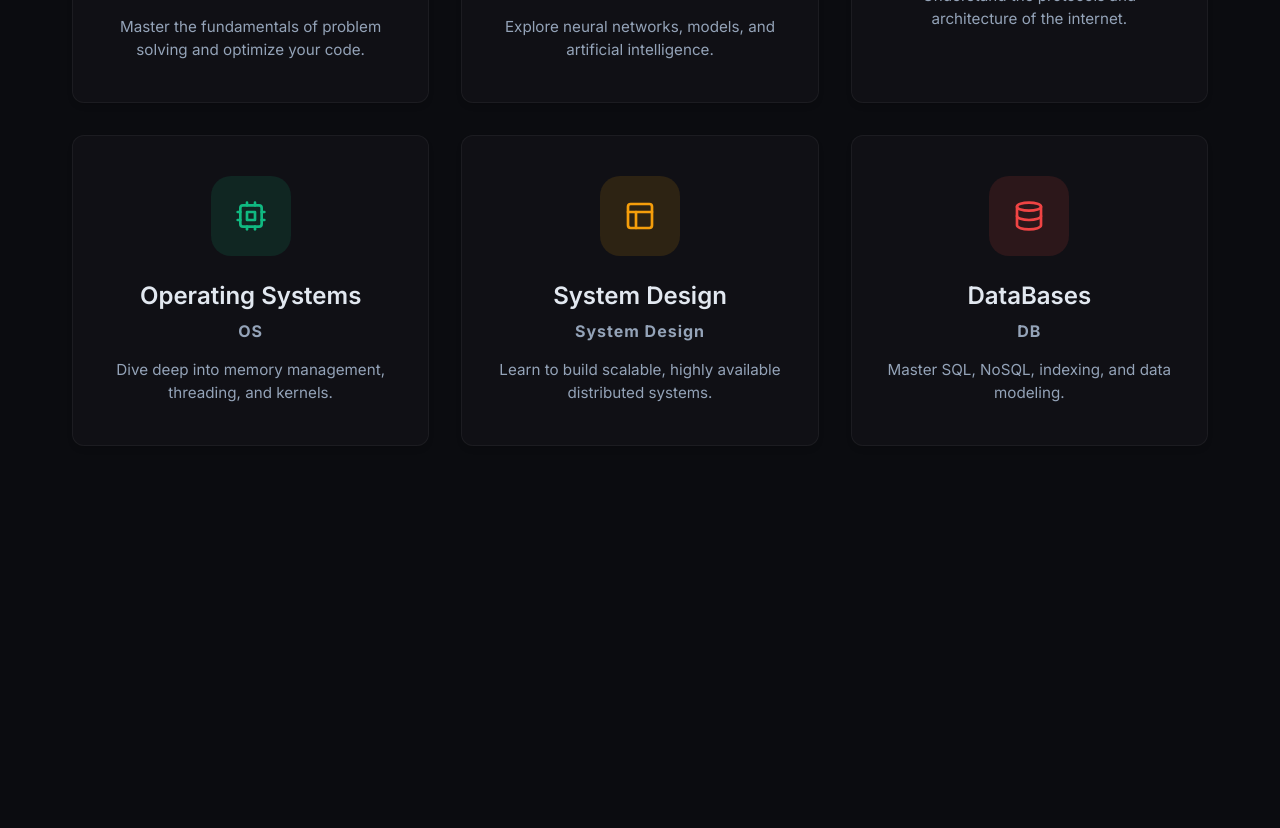
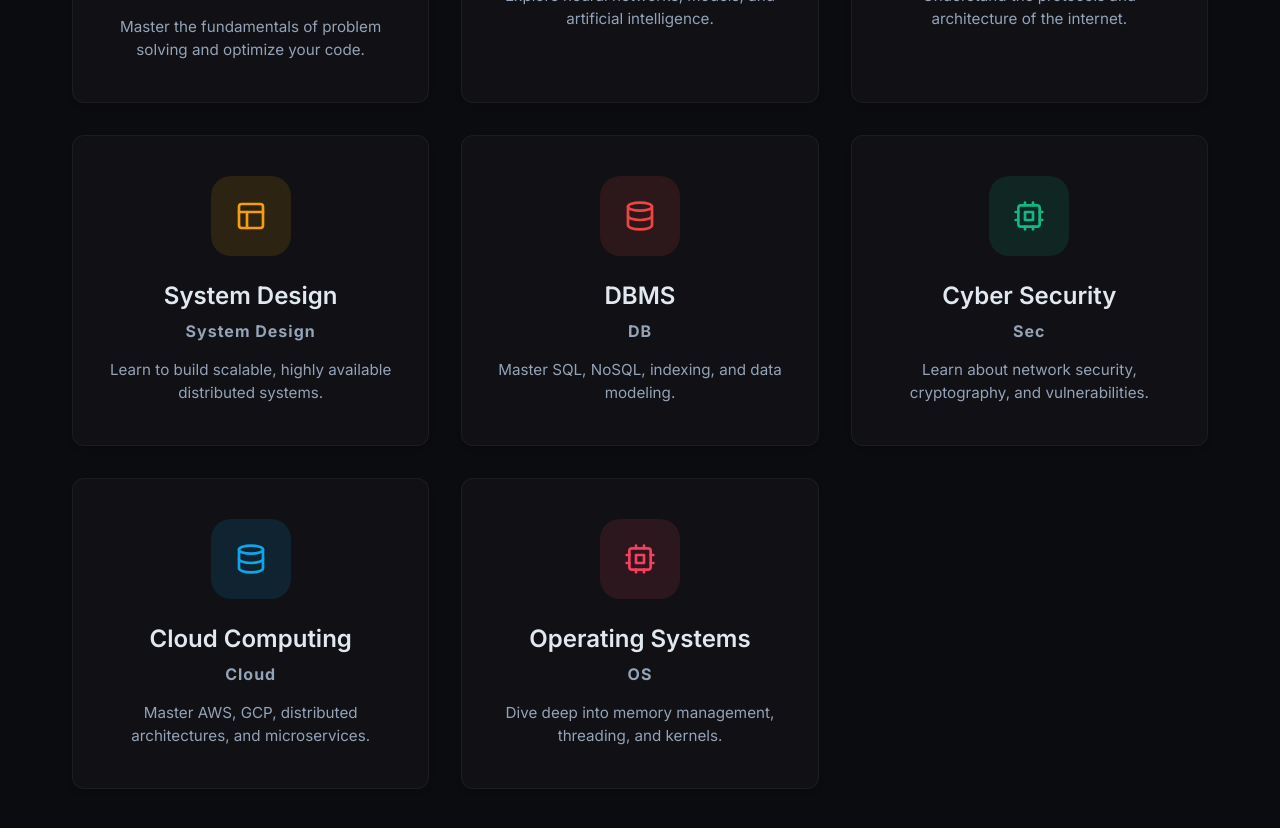
Before and after one commit to BibinSanju/CODE, a React (Vite) app in the folder frontend/: page /dashboard in a window 1280 px wide. Shown: the part 600-1428 px from the top of the page. Before the commit the page ends 1110 px from the top, so only its background shows below. Built offline with nearby package versions, Linux system fonts and the light colour scheme; no server answers; sample sign-in values are in the browser's storage.

Commit message:
fix: map frontend categories correctly and add Cloud Computing

```diff
--- a/frontend/src/pages/CategoryView.tsx
+++ b/frontend/src/pages/CategoryView.tsx
@@ -10,11 +10,13 @@
 
 const categoryNames: Record<string, string> = {
   'dsa': 'Data Structures and Algorithms',
-  'ml-dl': 'Machine Learning / Deep Learning',
-  'cn': 'Computer Networks',
-  'os': 'Operating Systems',
+  'machine-learning': 'Machine Learning',
+  'computer-networks': 'Computer Networks',
   'system-design': 'System Design',
-  'databases': 'DataBases'
+  'dbms': 'DBMS',
+  'cyber-security': 'Cyber Security',
+  'cloud-computing': 'Cloud Computing',
+  'operating-systems': 'Operating Systems'
 };
 
 interface Question {
@@ -47,9 +49,13 @@
 
           let backendCategory = name;
           if (name === 'dsa') backendCategory = 'DSA';
-          else if (name === 'databases') backendCategory = 'DB';
-          else if (name === 'ml-dl') backendCategory = 'ML';
-          else if (name === 'system-design') backendCategory = 'SysDesign';
+          else if (name === 'dbms') backendCategory = 'DBMS';
+          else if (name === 'machine-learning') backendCategory = 'Machine Learning';
+          else if (name === 'system-design') backendCategory = 'System Design';
+          else if (name === 'computer-networks') backendCategory = 'Computer Networks';
+          else if (name === 'cyber-security') backendCategory = 'Cyber Security';
+          else if (name === 'cloud-computing') backendCategory = 'Cloud Computing';
+          else if (name === 'operating-systems') backendCategory = 'Operating Systems';
 
           const categoryQuestions = allQuestions.filter(
             q => q.category.toLowerCase() === backendCategory?.toLowerCase()
--- a/frontend/src/pages/Dashboard.tsx
+++ b/frontend/src/pages/Dashboard.tsx
@@ -13,28 +13,20 @@
     description: 'Master the fundamentals of problem solving and optimize your code.'
   },
   {
-    id: 'ml-dl',
-    name: 'Machine Learning / Deep Learning',
-    shortName: 'ML/DL',
+    id: 'machine-learning',
+    name: 'Machine Learning',
+    shortName: 'ML',
     icon: BrainCircuit,
     color: '#8b5cf6', // Purple
     description: 'Explore neural networks, models, and artificial intelligence.'
   },
   {
-    id: 'cn',
+    id: 'computer-networks',
     name: 'Computer Networks',
     shortName: 'CN',
     icon: Network,
     color: '#3b82f6', // Blue
     description: 'Understand the protocols and architecture of the internet.'
-  },
-  {
-    id: 'os',
-    name: 'Operating Systems',
-    shortName: 'OS',
-    icon: Cpu,
-    color: '#10b981', // Emerald
-    description: 'Dive deep into memory management, threading, and kernels.'
   },
   {
     id: 'system-design',
@@ -45,12 +37,36 @@
     description: 'Learn to build scalable, highly available distributed systems.'
   },
   {
-    id: 'databases',
-    name: 'DataBases',
+    id: 'dbms',
+    name: 'DBMS',
     shortName: 'DB',
     icon: Database,
     color: '#ef4444', // Red
     description: 'Master SQL, NoSQL, indexing, and data modeling.'
+  },
+  {
+    id: 'cyber-security',
+    name: 'Cyber Security',
+    shortName: 'Sec',
+    icon: Cpu,
+    color: '#10b981', // Emerald
+    description: 'Learn about network security, cryptography, and vulnerabilities.'
+  },
+  {
+    id: 'cloud-computing',
+    name: 'Cloud Computing',
+    shortName: 'Cloud',
+    icon: Database,
+    color: '#0ea5e9', // Sky blue
+    description: 'Master AWS, GCP, distributed architectures, and microservices.'
+  },
+  {
+    id: 'operating-systems',
+    name: 'Operating Systems',
+    shortName: 'OS',
+    icon: Cpu,
+    color: '#f43f5e', // Rose
+    description: 'Dive deep into memory management, threading, and kernels.'
   }
 ];
 
```
Also changed, not shown: 1 other file (tests, documents, lock files or other folders).
